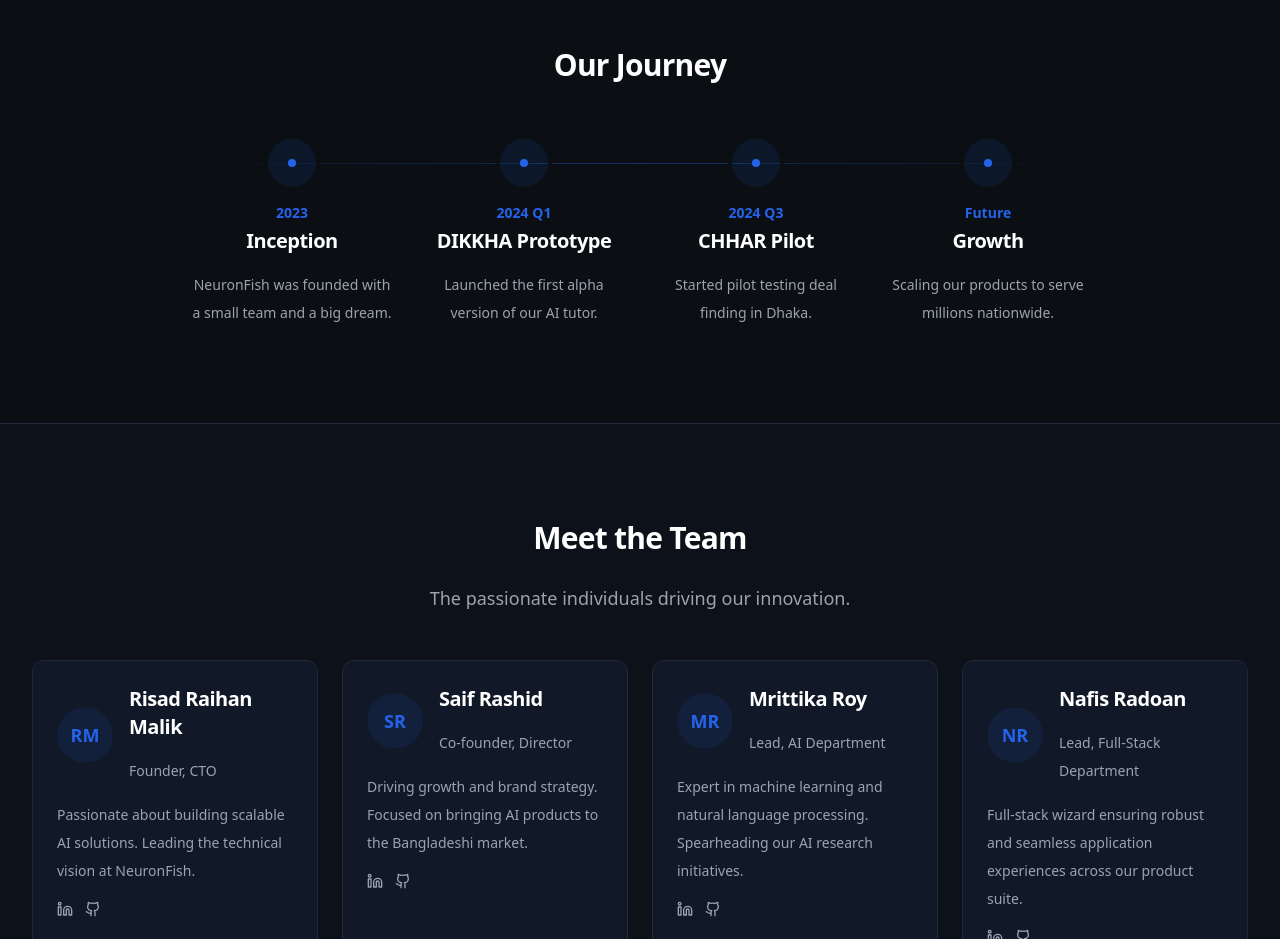
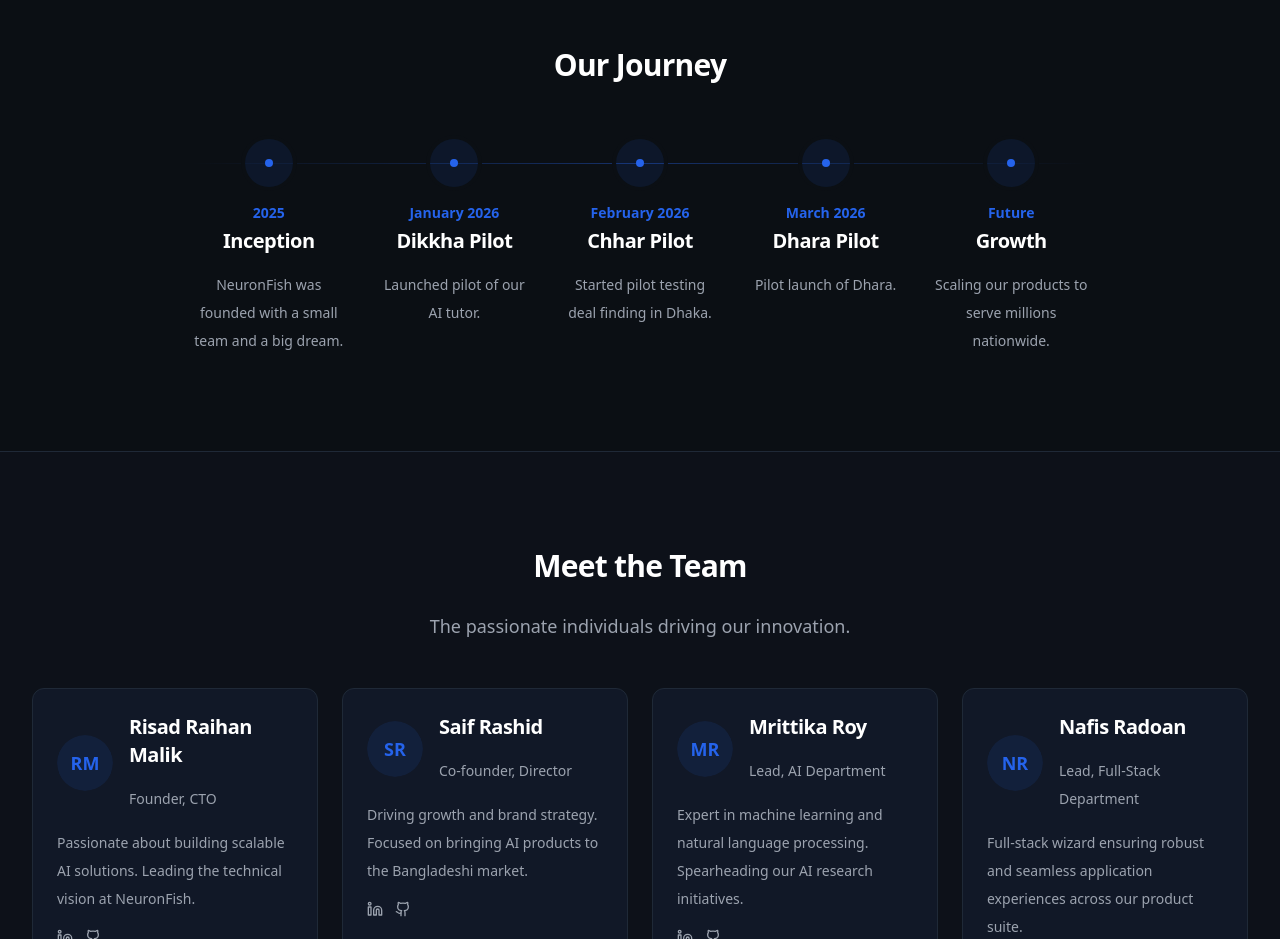
Before and after one commit to Risad-Raihan/neuronfish-web, a Next.js app: page /about in a window 1280 px wide. Shown: the part 820-1759 px from the top of the page. Built offline with nearby package versions, Linux system fonts and the light colour scheme.

Commit message:
Update Our Journey timeline: 2025 Inception, Dikkha/Chhar/Dhara pilots 2026, Future Growth

```diff
--- a/src/app/(site)/about/page.tsx
+++ b/src/app/(site)/about/page.tsx
@@ -60,11 +60,12 @@
             <div className="hidden md:block absolute top-6 left-0 right-0 h-px overflow-hidden">
               <div className="h-full w-full bg-gradient-to-r from-transparent via-primary/40 to-transparent" />
             </div>
-            <div className="grid gap-8 md:grid-cols-4">
+            <div className="grid gap-8 md:grid-cols-5">
               {[
-                { year: "2023", title: "Inception", desc: "NeuronFish was founded with a small team and a big dream." },
-                { year: "2024 Q1", title: "DIKKHA Prototype", desc: "Launched the first alpha version of our AI tutor." },
-                { year: "2024 Q3", title: "CHHAR Pilot", desc: "Started pilot testing deal finding in Dhaka." },
+                { year: "2025", title: "Inception", desc: "NeuronFish was founded with a small team and a big dream." },
+                { year: "January 2026", title: "Dikkha Pilot", desc: "Launched pilot of our AI tutor." },
+                { year: "February 2026", title: "Chhar Pilot", desc: "Started pilot testing deal finding in Dhaka." },
+                { year: "March 2026", title: "Dhara Pilot", desc: "Pilot launch of Dhara." },
                 { year: "Future", title: "Growth", desc: "Scaling our products to serve millions nationwide." }
               ].map((item, i) => (
                 <div key={i} className="relative text-center">
```
